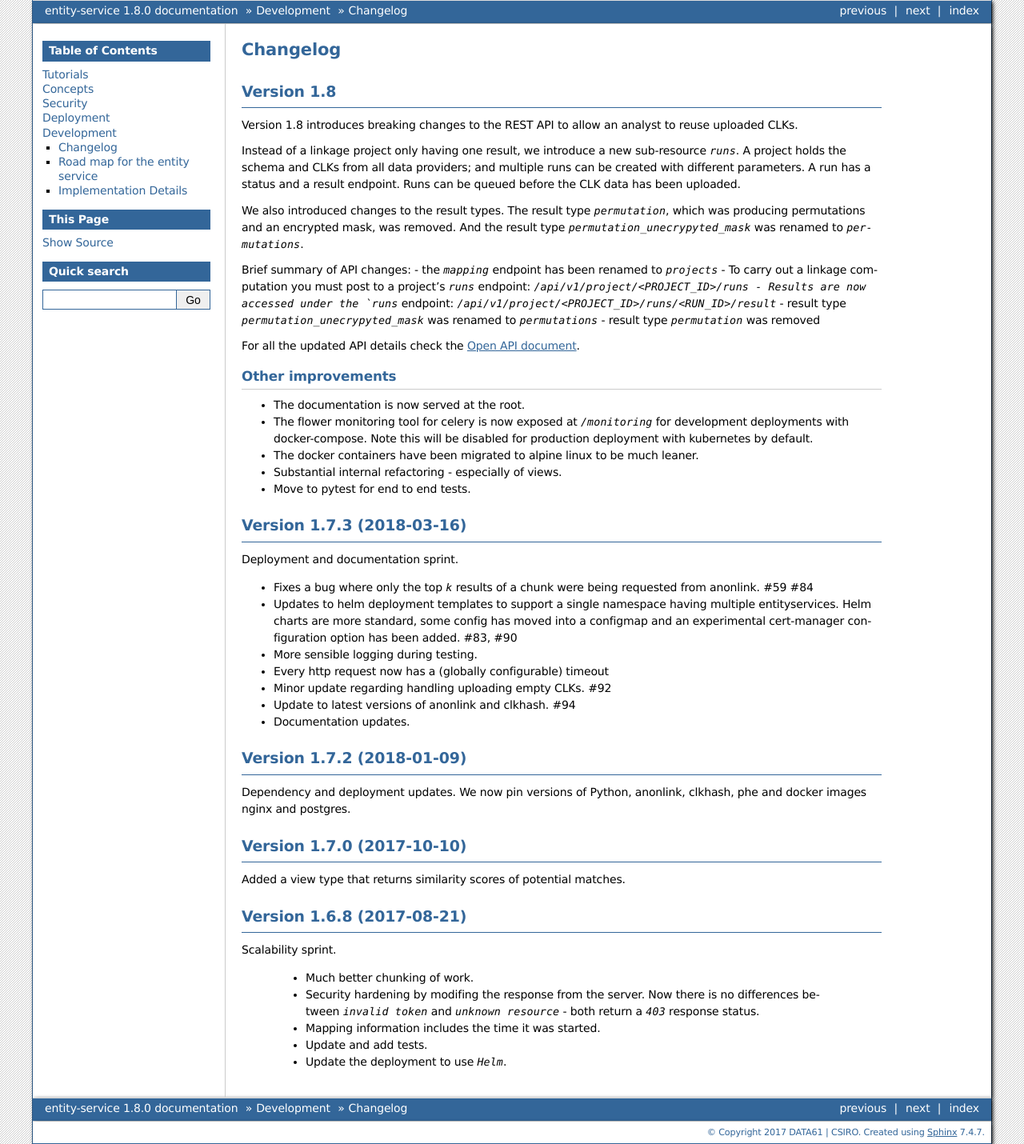
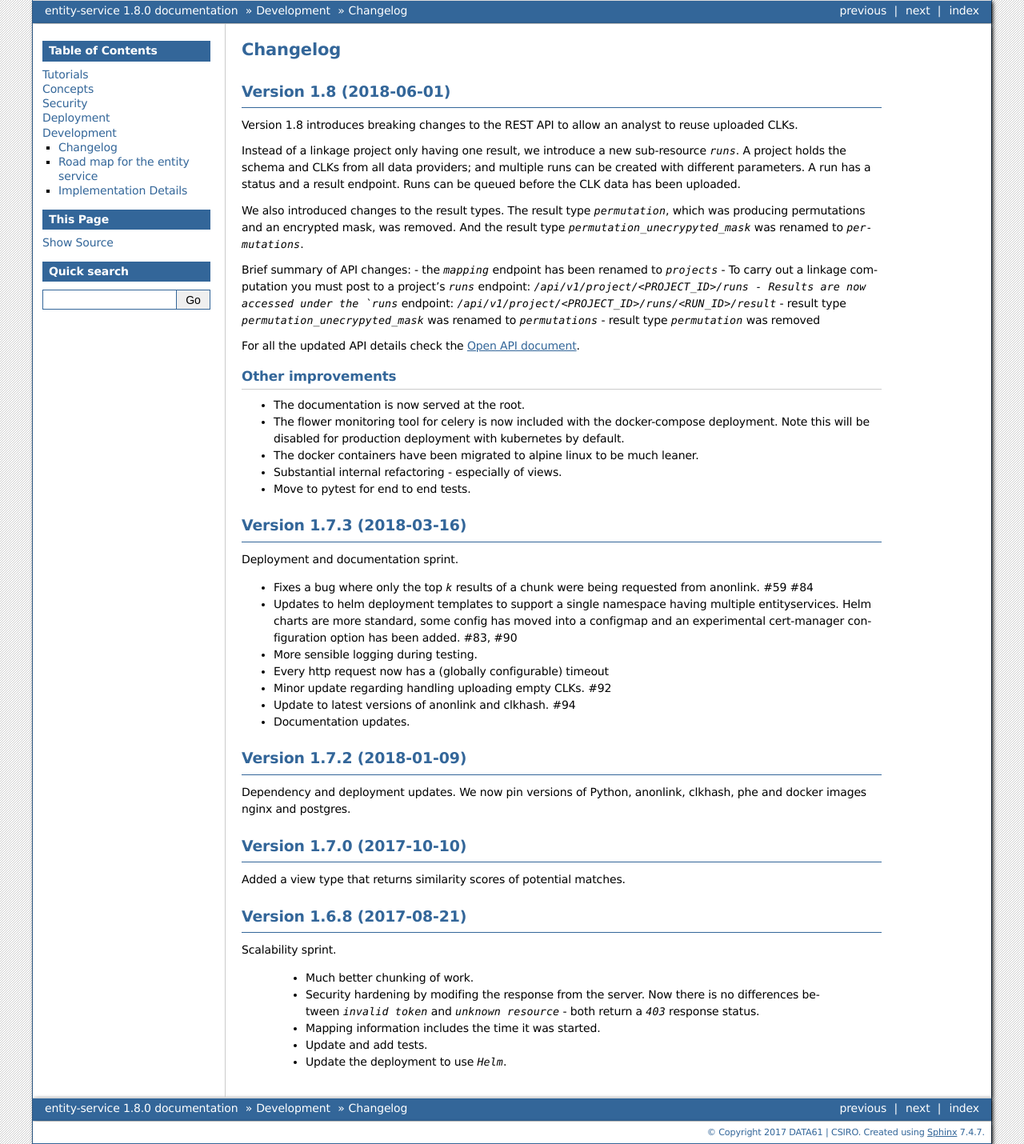
Before and after one commit to data61/anonlink-entity-service, a Sphinx documentation site: the page built from docs/changelog.rst, in a window 1280 px wide. Shown: the whole page at 80% size. Built offline with Sphinx 7.4.7, drawn with Linux system fonts in a browser that asks for light colours; formulas are drawn with MathJax 3.

Commit message:
Minor doc updates before 1.8 release

```diff
--- a/docs/changelog.rst
+++ b/docs/changelog.rst
@@ -4,8 +4,8 @@
 Changelog
 =========
 
-Version 1.8
------------
+Version 1.8 (2018-06-01)
+------------------------
 
 Version 1.8 introduces breaking changes to the REST API to allow an analyst to reuse uploaded CLKs.
 
@@ -30,7 +30,7 @@ Other improvements
 ~~~~~~~~~~~~~~~~~~
 
 - The documentation is now served at the root.
-- The flower monitoring tool for celery is now exposed at `/monitoring` for development deployments with docker-compose.
+- The flower monitoring tool for celery is now included with the docker-compose deployment.
   Note this will be disabled for production deployment with kubernetes by default.
 - The docker containers have been migrated to alpine linux to be much leaner.
 - Substantial internal refactoring - especially of views.
--- a/docs/local-deployment.rst
+++ b/docs/local-deployment.rst
@@ -62,8 +62,8 @@ Monitoring
 ----------
 
 A celery monitor tool `flower` is also part of the docker-compose file - this graphical interface
-allows administration and monitoring of the celery tasks and workers. Access this via the nginx
-container - e.g. http://localhost:8851/monitor
+allows administration and monitoring of the celery tasks and workers. Access this via the monitor
+container.
 
 Testing with docker-compose
 ---------------------------
--- a/docs/production-deployment.rst
+++ b/docs/production-deployment.rst
@@ -24,7 +24,7 @@ The components that are used in support are:
 - redis is used for the celery job queue and as a cache
 - minio object store stores the raw CLKs and result files
 - nginx provides upload buffering, request rate limiting.
-- an ingress controller (e.g. traefik) provides TLS termination
+- an ingress controller (e.g. nginx-ingress/traefik) provides TLS termination
 
 
 The rest of this document goes into how to deploy in a production setting.
@@ -64,7 +64,7 @@ create a ``slow`` storage class. For AWS execute::
 
 When pods require persistent storage this can be dynamically
 provided by the cluster. The default settings (in ``values.yaml``)
-assumes the existence of a ``"slow"`` ``storageClass``.
+assumes the existence of a ``"default"`` ``storageClass``.
 
 For a cluster on AWS the ``aws-storage.yaml`` resource will dynamically
 provision elastic block store volumes.
```
